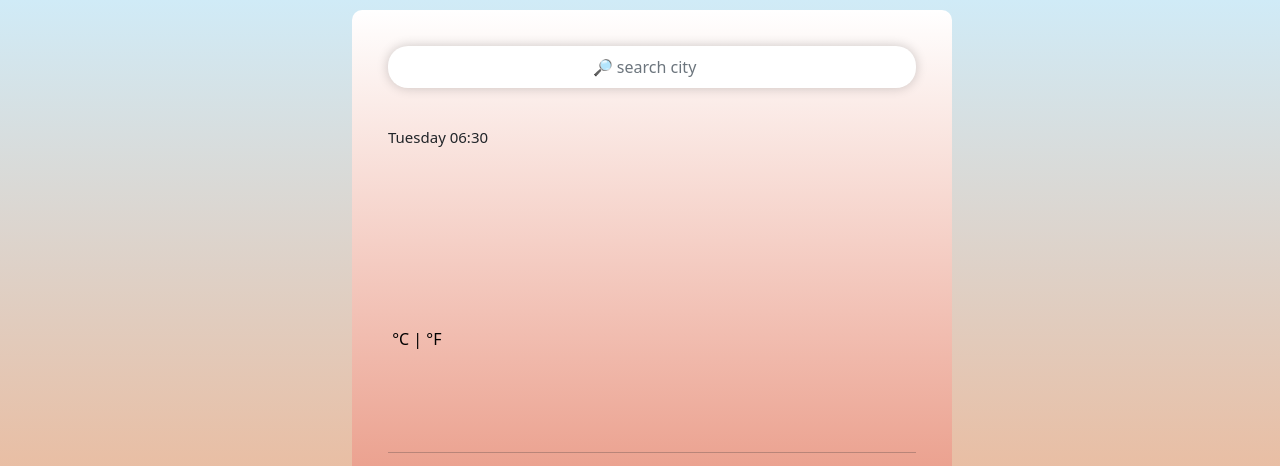
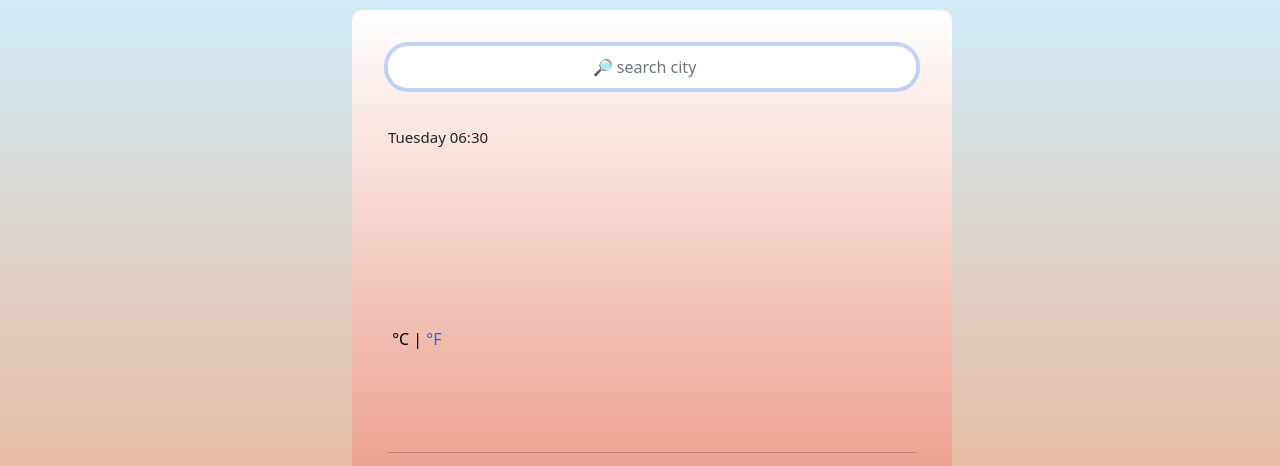
Before and after one commit to gabiussl/always-sunny-with-my-weatherapp, a plain HTML site: page index.html in a window 1280 px wide. Shown: the top 466 px of the page. Drawn offline with nearby package versions, Linux system fonts and the light colour scheme; no server answers.

Commit message:
added column to conditions

```diff
--- a/index.html
+++ b/index.html
@@ -34,15 +34,17 @@
             <h2 id="city"></h2>
           </div>
           <div class="weather-temperature">
+            <div class="col-6">
               <span>
                 <img src="" alt="" id="icon" />
               </span>
               <span id="temperature"></span>
               <span class="unit">
                 <a href="#" id="celsius-link" class="active">°C |</a>
-              <a href="#" id="fahrenheit-link" class="active">°F</a>
+                <a href="#" id="fahrenheit-link">°F</a>
               </span>
               <p id="conditions"></p>
+            </div>
             <hr />
             <div class="row">
               <div class="col weekday">Tue</div>
--- a/src/styles.css
+++ b/src/styles.css
@@ -66,17 +66,19 @@ img {
 .view {
   margin-bottom: 140px;
 }
+.col-6 {
+  width: 55%;
+}
 
 .active {
   cursor: default;
+  text-decoration: none;
   color: black;
-  text-decoration: none;
-}
-.active:hover {
-  cursor: default;
-  text-decoration: none;
 }
 #celsius-link,
-#fahrenheit-link {
+#fahrenheit-link,
+#celsius-link,
+#fahrenheit-link:hover {
   text-decoration: none;
+  cursor: default;
 }
```
Lines whose indentation alone changed are shown as unchanged.
